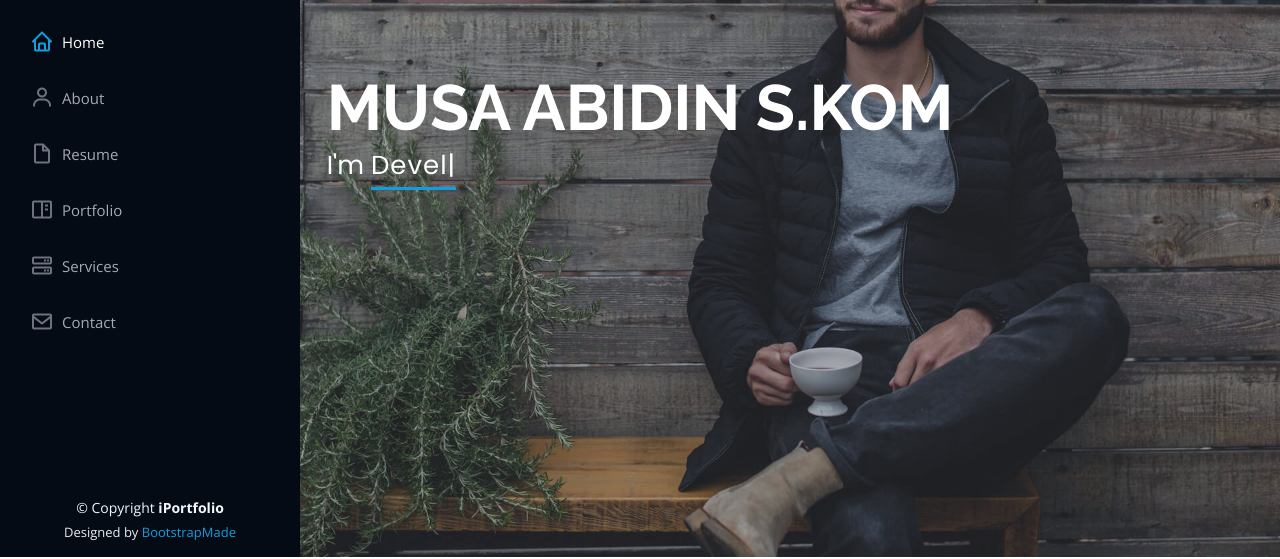
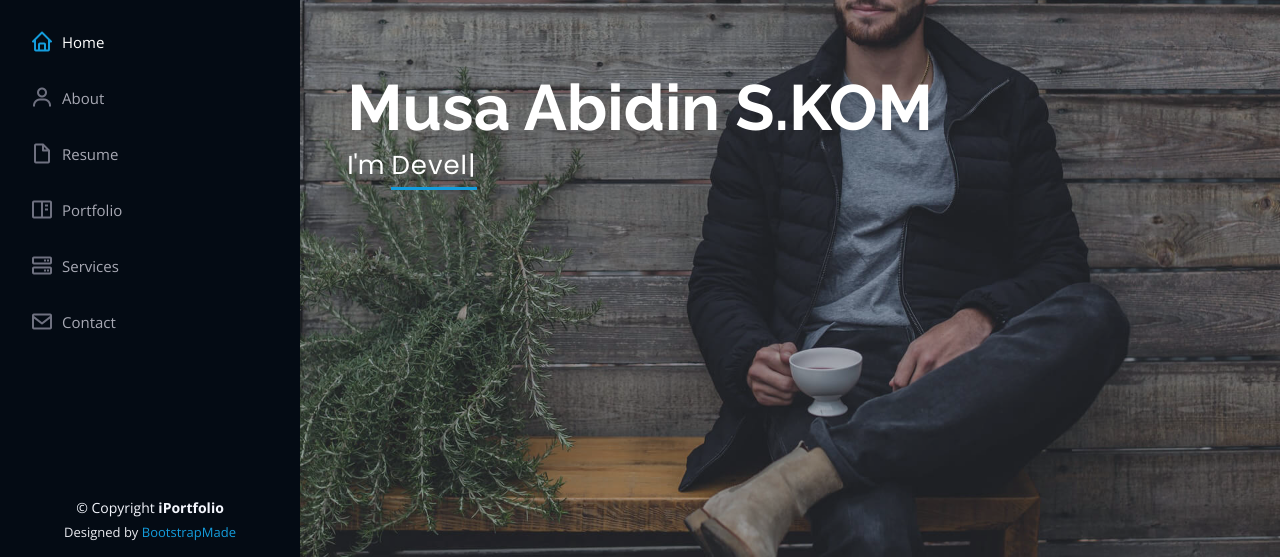
Before and after one commit to dezadev/abidin, a plain HTML site: page index.html in a window 1280 px wide. Shown: the part 243-802 px from the top of the page. Drawn offline with nearby package versions, Linux system fonts and the light colour scheme.

Commit message:
Update index.html

```diff
--- a/index.html
+++ b/index.html
@@ -72,7 +72,7 @@
   <!-- ======= Hero Section ======= -->
   <section id="hero" class="d-flex flex-column justify-content-center align-items-center">
     <div class="hero-container" data-aos="fade-in">
-      <h1>MUSA ABIDIN S.KOM</h1>
+      <h1>Musa Abidin S.KOM</h1>
       <p>I'm <span class="typed" data-typed-items="Designer, Developer, Freelancer, Photographer"></span></p>
     </div>
   </section><!-- End Hero -->
```
